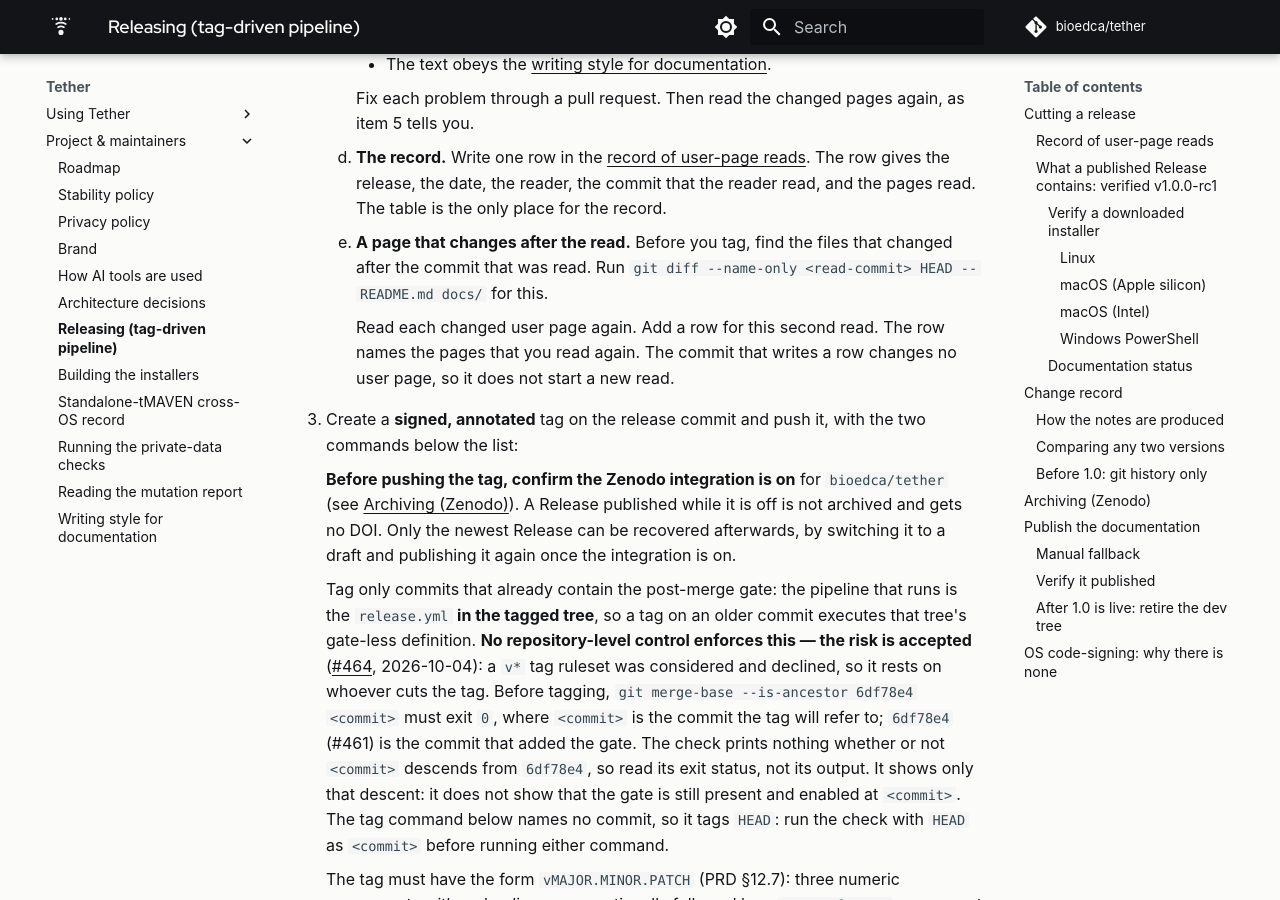
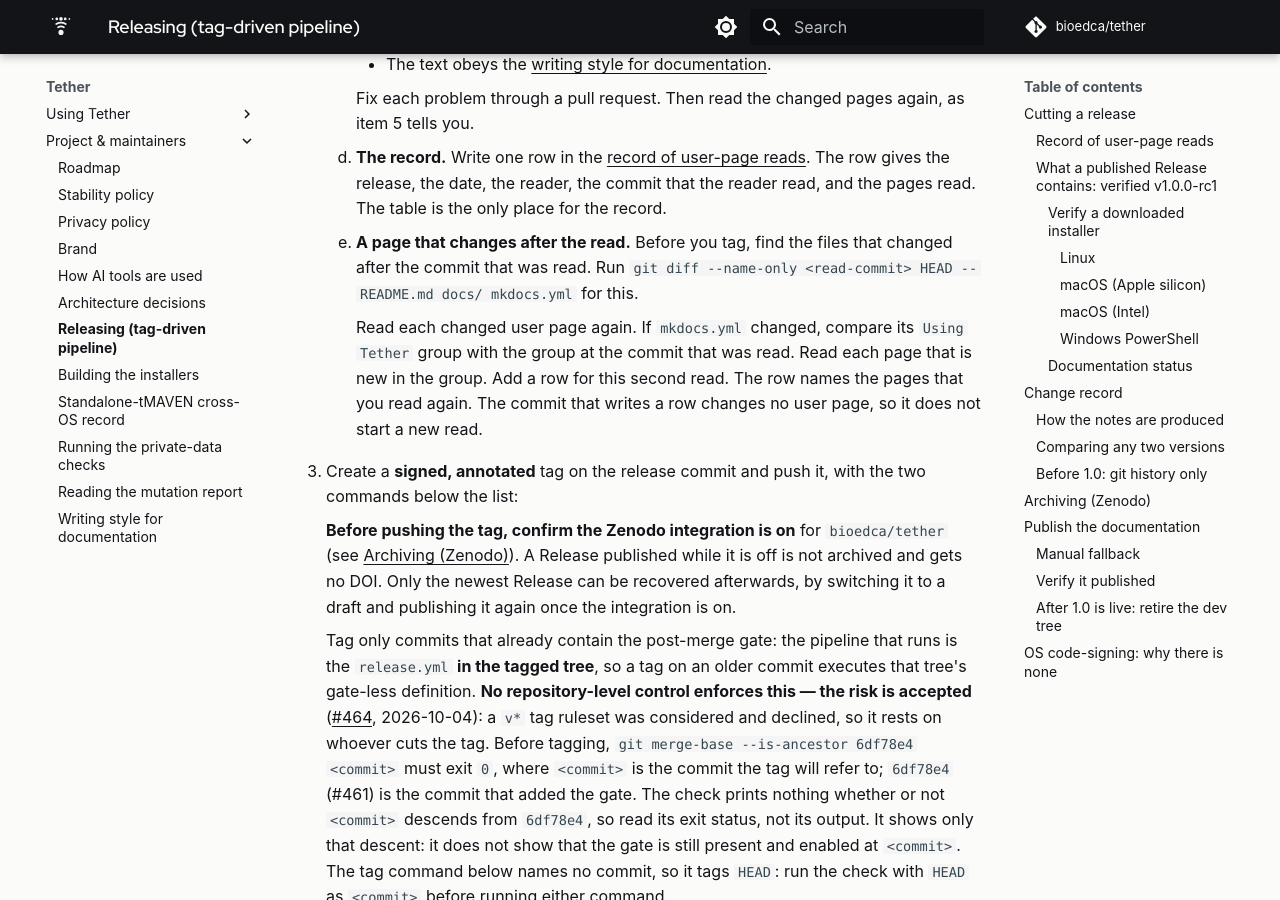
Before and after one commit to bioedca/tether, an MkDocs documentation site: the page built from docs/release.md, in a window 1280 px wide and 900 px high, scrolled down 1608 px. Built offline with MkDocs 1.6.1 and Material for MkDocs 9.7.7, drawn with Linux system fonts in a browser that asks for light colours; comment, search, counter and statistics services are not loaded; the version menu is left out.

Commit message:
docs(release): include mkdocs.yml nav changes in the re-read check (#650)

```diff
--- a/docs/release.md
+++ b/docs/release.md
@@ -73,9 +73,11 @@ release**, not the binaries, and it is unaffected by any of the above.
 
     5. **A page that changes after the read.** Before you tag, find the files that changed
        after the commit that was read. Run
-       `git diff --name-only <read-commit> HEAD -- README.md docs/` for this.
+       `git diff --name-only <read-commit> HEAD -- README.md docs/ mkdocs.yml` for this.
 
-        Read each changed user page again. Add a row for this second read. The row names the
+        Read each changed user page again. If `mkdocs.yml` changed, compare its `Using Tether`
+        group with the group at the commit that was read. Read each page that is new in the
+        group. Add a row for this second read. The row names the
         pages that you read again. The commit that writes a row changes no user page, so it does
         not start a new read.
 
```
Also changed, not shown: 1 other file.
